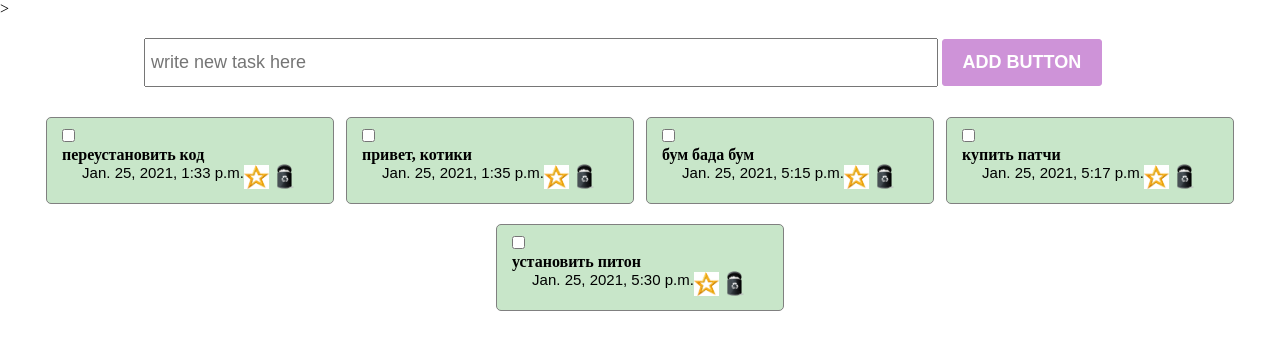
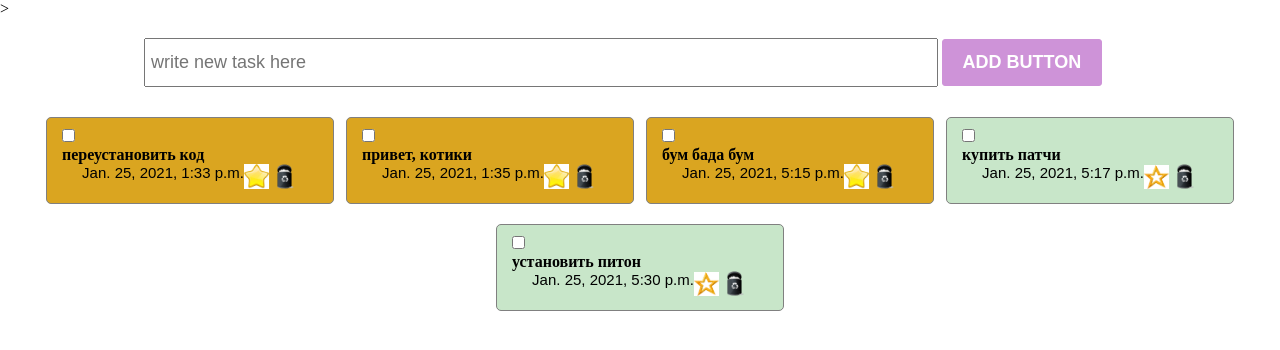
Before and after one commit to loliki007/todo-final-version, a Django app: page /test/ in a window 1280 px wide. Shown: the top 350 px of the page. Run offline with Django 3.2, Linux system fonts and the light colour scheme; data comes from the database, SQL or seed files in the repository; both versions use the stored data as it was after the commit.

Commit message:
added marked

```diff
--- a/todo/main/static/styles/index.css
+++ b/todo/main/static/styles/index.css
@@ -75,8 +75,8 @@ section{
 }
 
 .todo_item.marked{
-    background-color: lavender;
-    border: 2px solid ivory;
+    background-color: goldenrod;
+    border: 2px solid: gold;
 }
 
 .todo_item.header{
--- a/todo/main/templates/test.html
+++ b/todo/main/templates/test.html
@@ -31,7 +31,11 @@
 
         <div class="todo_container">
             {% for todo in todo_list %}
-            <div class="todo_item">
+            <div class="todo_item
+                {% if todo.is_favorite %}
+                marked
+                {% endif %}
+                ">
                 <div class="todo_item_header">
                     <label class="checkbox_container">
                         <input type="checkbox">
@@ -42,8 +46,12 @@
                     <div class="todo_item_footer">
                     <p>{{ todo.created_at }}</p>
                     <div class="action_buttons">
-                        <img src="{% static 'icons/unmarked.jpg' %}"/>
-                        <a href="{% url 'delete-todo' todo.id %}"><img src="{% static 'icons/korzina.png' %}"/></a>
+                        {% if todo.is_favorite %}
+                            <a href="{% url 'mark-todo' todo.id %}"><img src="{% static './icons/marked.jpg' %}"/></a>
+                        {% else %}
+                            <a href="{% url 'mark-todo' todo.id %}"><img src="{% static './icons/unmarked.jpg' %}"/></a>
+                        {% endif %}
+                        <a href="{% url 'delete-todo' todo.id %}"><img src="{% static './icons/korzina.png' %}"/></a>
                     </div>
                 </div>
             </div>
--- a/todo/main/views.py
+++ b/todo/main/views.py
@@ -23,5 +23,11 @@ def delete_todo(request, id):
     todo.delete()
     return redirect(test)
 
+def mark_todo(request, id):
+    todo = ToDo.objects.get(id=id)
+    todo.is_favorite = True
+    todo.save()
+    return redirect(test)
+
 
 # Create your views here.
--- a/todo/todo/urls.py
+++ b/todo/todo/urls.py
@@ -26,4 +26,5 @@ urlpatterns = [
     path("test2/", second),
     path("add-todo/", add_todo, name="add-todo"),
     path("delete-todo/<id>/", delete_todo, name="delete-todo"),
+    path("mark-todo/<id>/", mark_todo, name="mark-todo"),
     ]
```
Also changed, not shown: todo/db.sqlite3.
